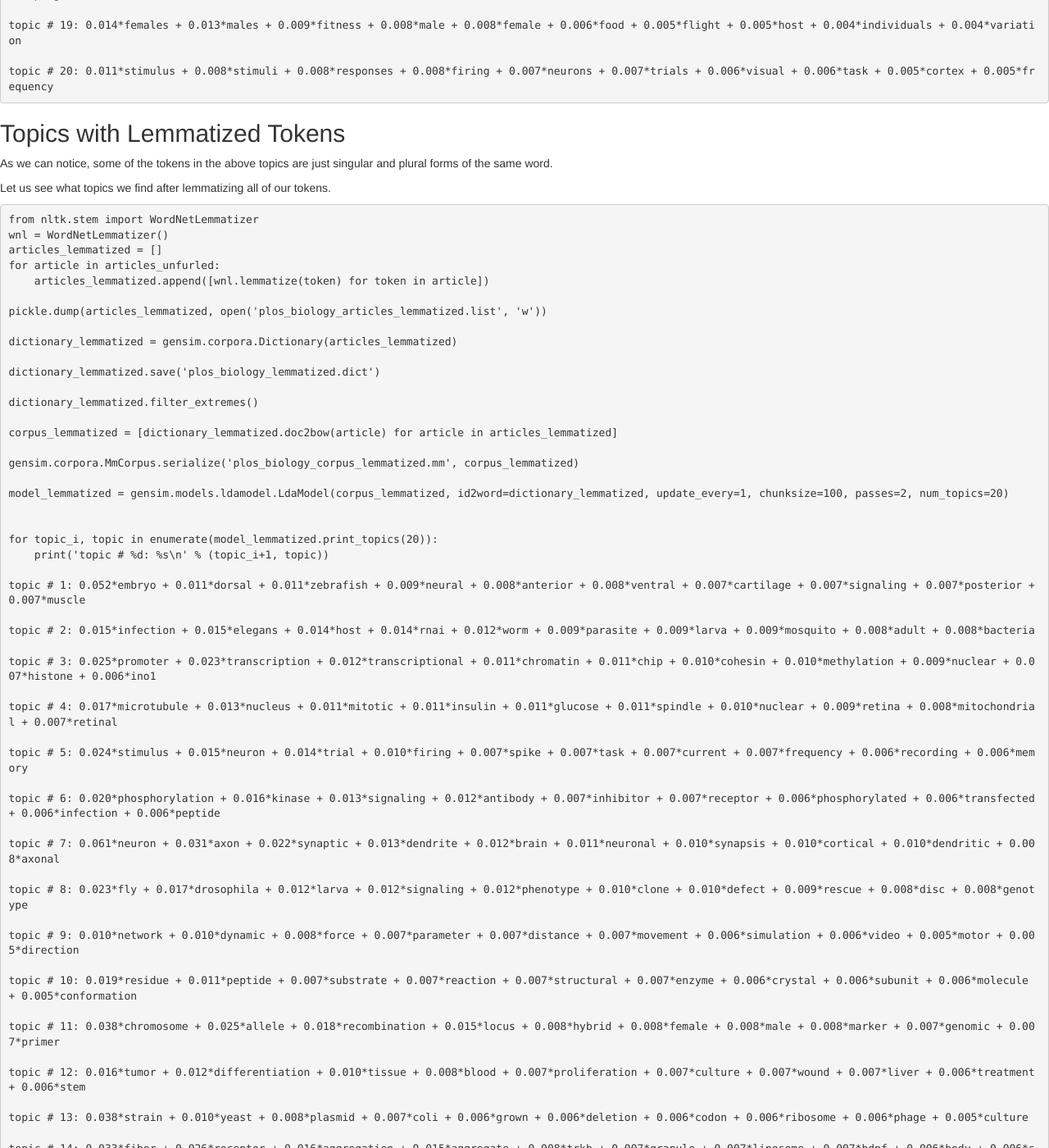
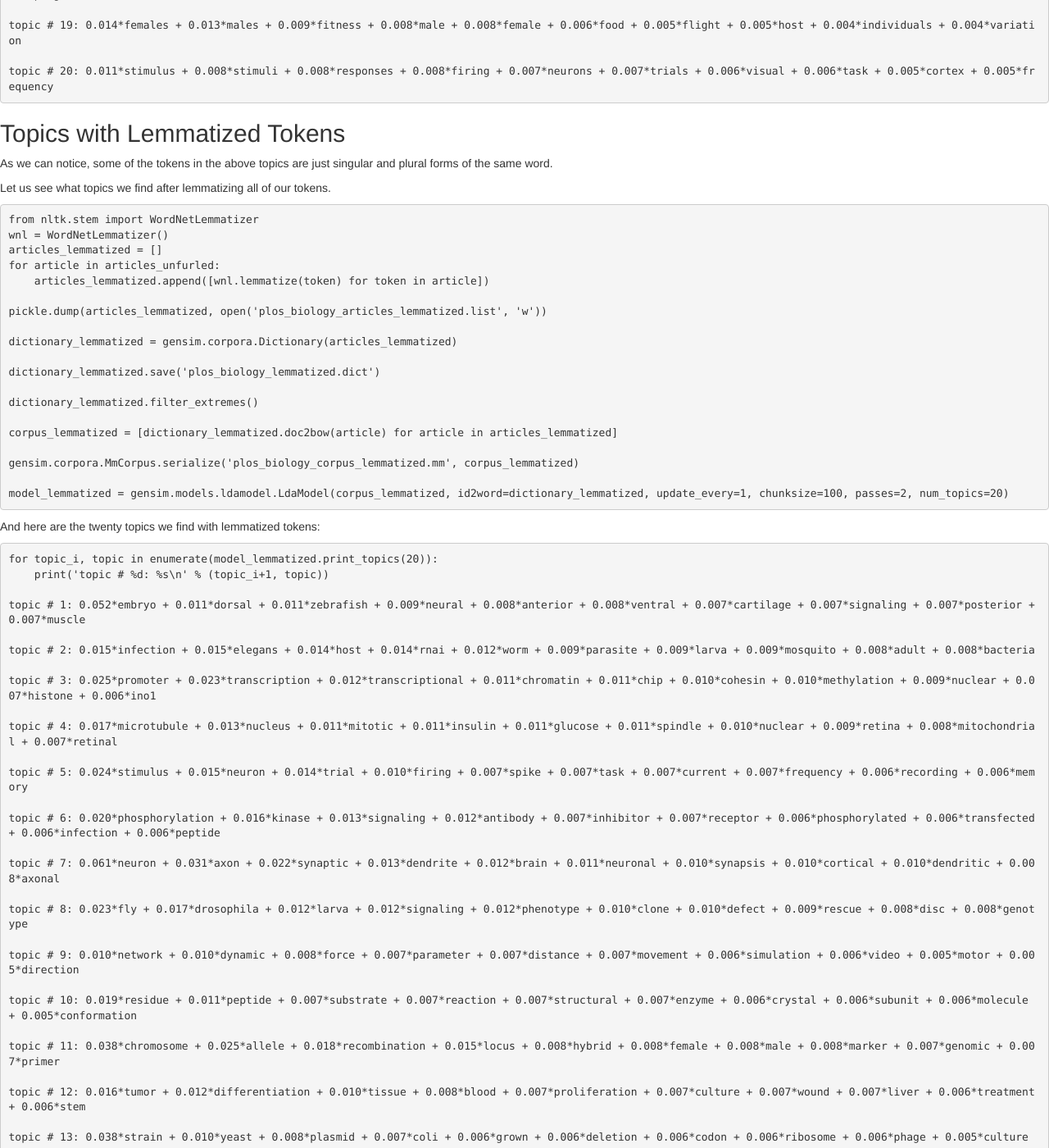
Before and after one commit to waltherg/backup.waltherg.github.io, a Jekyll site: the page built from _posts/2014-02-19-PLOS_Biology_Topics.md, in a window 1280 px wide and 1400 px high, scrolled down 3185 px. Shown: the whole window at 82% size. Built offline with Jekyll 4.4.1, drawn with Linux system fonts in a browser that asks for light colours; nearby versions of some CDN libraries; comment, search, counter and statistics services are not loaded; some of the changed text lies outside the part shown.

Commit message:
add explanation

```diff
--- a/_posts/2014-02-19-PLOS_Biology_Topics.md
+++ b/_posts/2014-02-19-PLOS_Biology_Topics.md
@@ -212,6 +212,7 @@ Let us see what topics we find after lemmatizing all of our tokens.
 
     model_lemmatized = gensim.models.ldamodel.LdaModel(corpus_lemmatized, id2word=dictionary_lemmatized, update_every=1, chunksize=100, passes=2, num_topics=20)
 
+And here are the twenty topics we find with lemmatized tokens:
 
     for topic_i, topic in enumerate(model_lemmatized.print_topics(20)):
         print('topic # %d: %s\n' % (topic_i+1, topic))
```
